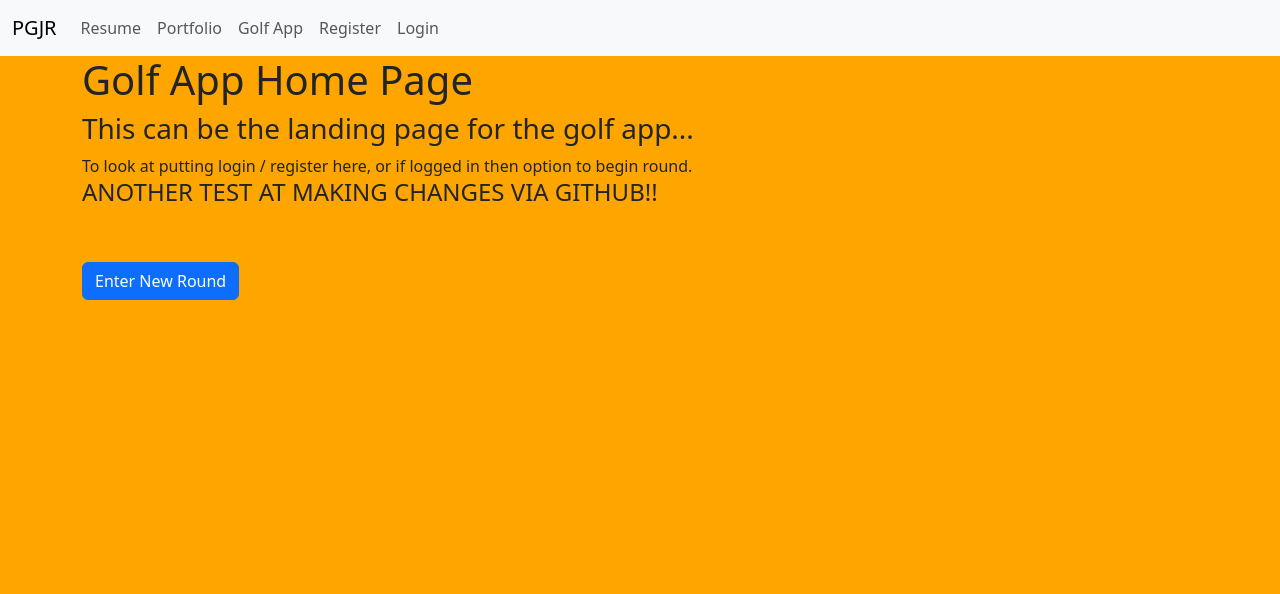
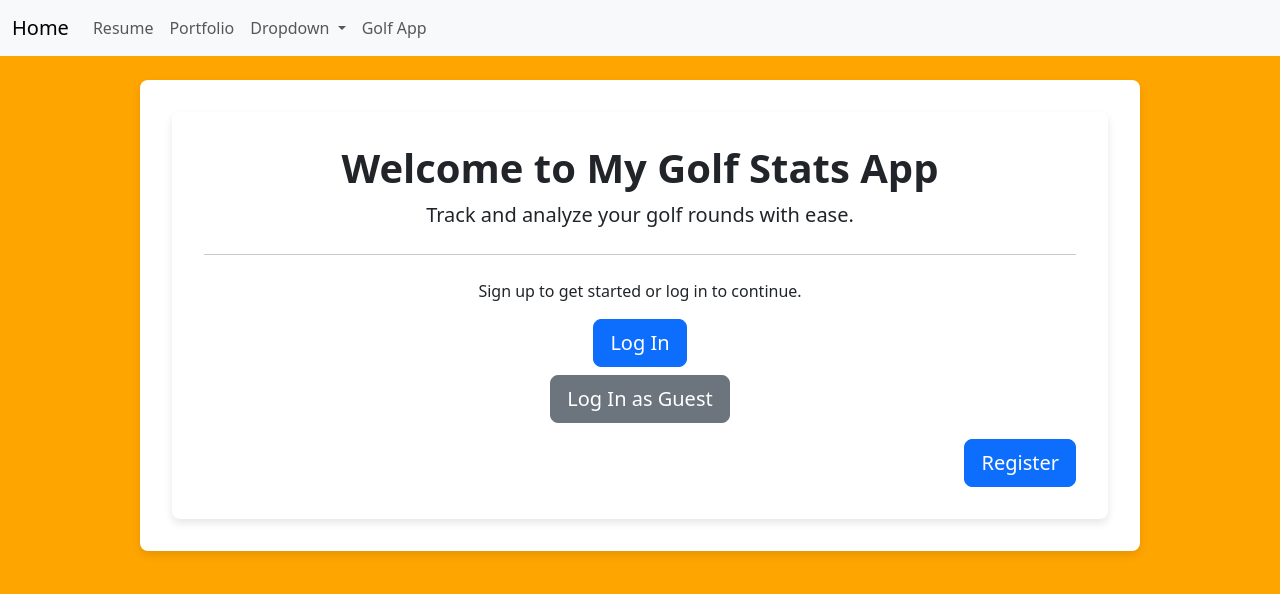
Before and after one commit to philipgjreid/pgjr-site, a Django app: page /golf_home/ in a window 1280 px wide. Shown: the top 594 px of the page. Run offline with Django 5.2, Linux system fonts and the light colour scheme; parts of the project's set-up code (start-up, migrations or seed data) failed here and were passed over.

Commit message:
Completed incomplete round updates / testing. Updates to golf app login/out handling and some navbar things

```diff
--- a/mainapp/templates/mainapp/navbar.html
+++ b/mainapp/templates/mainapp/navbar.html
@@ -1,6 +1,6 @@
 <nav class="navbar navbar-expand-lg bg-body-tertiary"> <!-- navbar-dark bg-dark-->
   <div class="container-fluid">
-    <a class="navbar-brand" href="{% url 'home' %}">PGJR</a>
+    <a class="navbar-brand" href="{% url 'home' %}">Home</a>
     <button class="navbar-toggler" type="button" data-bs-toggle="collapse" data-bs-target="#navbarSupportedContent" aria-controls="navbarSupportedContent" aria-expanded="false" aria-label="Toggle navigation">
       <span class="navbar-toggler-icon"></span>
     </button>
@@ -23,11 +23,22 @@
           <a class="nav-link" href="{% url 'portfolio' %}">Portfolio</a>
         </li>
 
+        <li class="nav-item dropdown">
+          <a class="nav-link dropdown-toggle" href="#" role="button" data-bs-toggle="dropdown" aria-expanded="false">
+            Dropdown
+          </a>
+          <ul class="dropdown-menu">
+            <li><a class="dropdown-item" href="#">Action</a></li>
+            <li><a class="dropdown-item" href="#">Another action</a></li>
+            <li><hr class="dropdown-divider"></li>
+            <li><a class="dropdown-item" href="#">Something else here</a></li>
+          </ul>
+
         <li class="nav-item">
           <a class="nav-link" href="{% url 'golf-home' %}">Golf App</a>
         </li>
 
-        {% if user.is_authenticated %}
+<!--         {% if user.is_authenticated %}
 
           <li class="nav-item">
             <a class="nav-link" href="{% url 'logout' %}">Logout</a>
@@ -40,7 +51,7 @@
           <li class="nav-item">
             <a class="nav-link" href="{% url 'login' %}">Login</a>
           </li>
-        {% endif %}
+        {% endif %} -->
 
 
 <!--         <li class="nav-item dropdown">
--- a/membersapp/views.py
+++ b/membersapp/views.py
@@ -21,7 +21,7 @@ def login_user(request):
 def logout_user(request):
 	logout(request)
 	messages.success(request, ("You Were Logged Out..."))
-	return redirect('home')
+	return redirect('golf-home')
 
 def register_user(request):
 	if request.method == "POST":
--- a/roundapp/templates/roundapp/golf_home.html
+++ b/roundapp/templates/roundapp/golf_home.html
@@ -4,7 +4,40 @@
 
 <title>Golf App Home</title>
 
-<h1>Golf App Home Page</h1>
+<style>
+
+.container-golfhome {
+	max-width: 1000px;
+	margin: 0 auto;
+	padding: 2rem;
+	box-shadow: 0 4px 8px rgba(0, 0, 0, 0.1);
+	border-radius: 0.5rem;
+  	background-color: #fff;
+}
+
+/* Custom CSS for the jumbotron box */
+.jumbotron-box {
+  box-shadow: 0 4px 8px rgba(0, 0, 0, 0.1);
+  padding: 2rem;
+  border-radius: 0.5rem;
+  background-color: #fff;
+}
+
+/* Custom CSS for the heading */
+.jumbotron-box h1 {
+  font-weight: bold;
+  font-size: 2.5rem;
+}
+
+.mb-2 {
+    margin-bottom: 10px; /* Adjust the spacing between buttons */
+}
+
+</style>
+
+
+<br>
+<!-- <h1>Golf App Home Page</h1>
 <h3>This can be the landing page for the golf app...</h3>
 To look at putting login / register here, or if logged in then option to begin round.
 <br>
@@ -13,4 +46,60 @@ To look at putting login / register here, or if logged in then option to begin r
 <br><br>
 <a href="{% url 'new-round' %}" class="btn btn-primary">Enter New Round</a>
 
+<br>
+
+<ul>
+	{% if user.is_authenticated %}
+
+	  <li class="nav-item">
+	    <a class="nav-link" href="{% url 'logout' %}">Logout</a>
+	  </li>
+	{% else %}
+	  <li class="nav-item">
+	    <a class="nav-link" href="{% url 'register-user' %}">Register</a>
+	  </li>
+
+	  <li class="nav-item">
+	    <a class="nav-link" href="{% url 'login' %}">Login</a>
+	  </li>
+	{% endif %}
+
+</ul> -->
+
+<div class="container-golfhome">
+	<div class="jumbotron-box text-center">
+	  <h1 class="display-4">Welcome to My Golf Stats App</h1>
+	  <p class="lead">Track and analyze your golf rounds with ease.</p>
+	  <hr class="my-4">
+
+	{% if user.is_authenticated %}
+	<!-- Logged In User: {{ user.first_name }} {{ user.last_name }}<br> -->
+
+		<h3>Hello {{ user.first_name }}, Time to Get Started!!</h3><br>
+		<div class="d-flex justify-content-center">
+			<a class="btn btn-primary btn-lg" href="{% url 'new-round' %}" role="button">Enter New Round</a>
+		</div>
+		<div class="d-flex justify-content-end mt-2">
+			<a class="btn btn-secondary btn-lg float-right" href="{% url 'logout' %}" role="button">Log Out</a>
+		</div>
+
+	{% else %}
+
+	  <p>Sign up to get started or log in to continue.</p>
+	  	<div class="d-flex justify-content-center">
+	  		<div>
+	  		<a class="btn btn-primary btn-lg mb-2" href="{% url 'login' %}" role="button">Log In</a><br>
+	  		<a class="btn btn-secondary btn-lg mb-2" href="#" role="button">Log In as Guest</a>
+			</div>
+		</div>
+		<div class="d-flex justify-content-end mt-2">
+	  		<a class="btn btn-primary btn-lg" href="{% url 'register-user' %}" role="button">Register</a>
+	  	</div>
+
+	{% endif %}
+
+	</div>
+</div>
+
+
 {% endblock%}
--- a/roundapp/views.py
+++ b/roundapp/views.py
@@ -141,7 +141,12 @@ def stats_test(request, round_number_id=None, hole_number=1):
 
 					# Retrieve the relevant model instances
 					round_instance = get_object_or_404(Round, id=round_number_id)
-					round_instance.is_complete = True
+					# messages.success(request, f'Round_number_id = {round_number_id}; Round_instance = {round_instance}')
+					rnd = Round.objects.get(id=round_number_id)
+					rnd.is_complete = True
+					rnd.save(update_fields=['is_complete'])
+					# messages.success(request, f'Round is_complete = {rnd.is_complete}')
+
 					stats = RoundStats.objects.filter(round_number=round_instance)
 					# messages.success(request, f'Update round #{round_number_id}')
 
```
